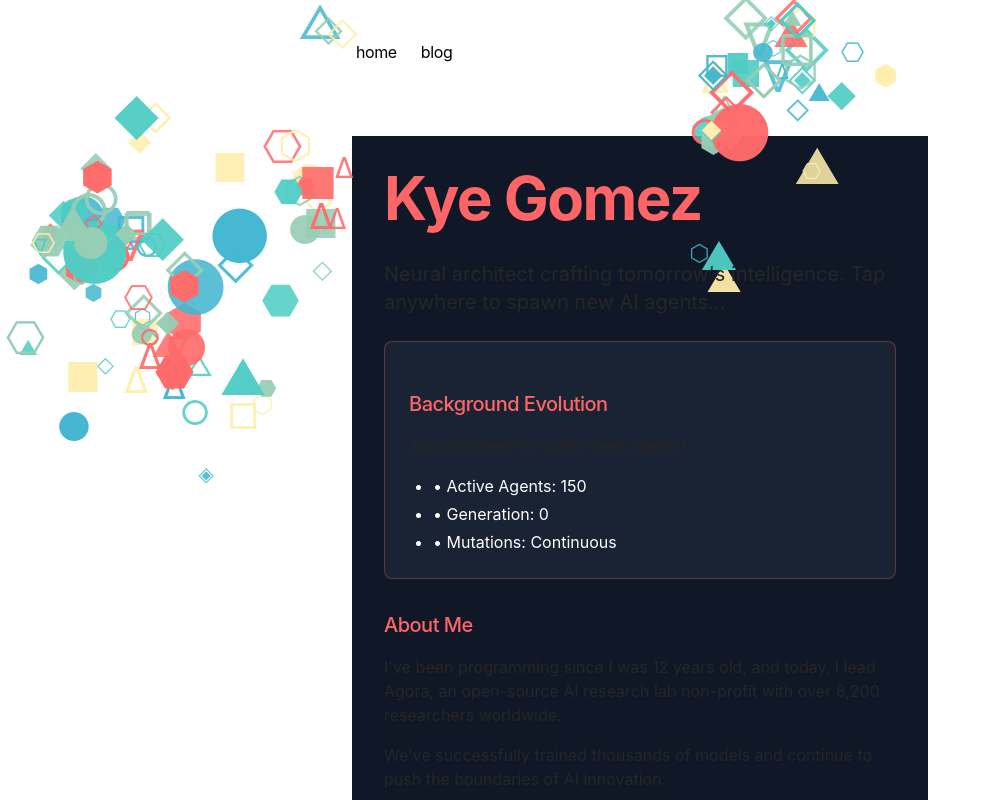
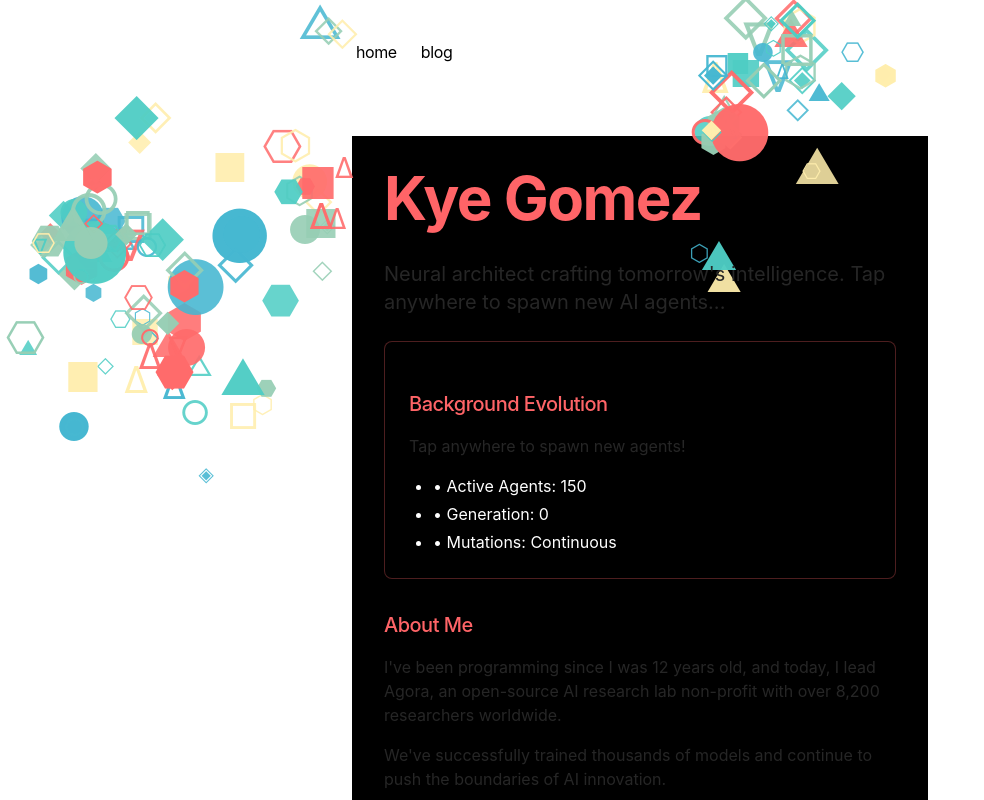
Before and after one commit to kyegomez/kyegomez-com, a Next.js app: page / in a window 1280 px wide. Shown: the top 800 px of the page, without its empty margins (0-984 px from the left). Built offline with nearby package versions, Linux system fonts and the light colour scheme.

Commit message:
Update page.tsx

```diff
--- a/app/page.tsx
+++ b/app/page.tsx
@@ -139,7 +139,7 @@
   }, [createOrganism, containerSize]);
 
   return (
-    <div className="min-h-screen bg-gray-900 text-white relative overflow-hidden">
+    <div className="min-h-screen bg-black text-white relative overflow-hidden">
       {/* Background Evolution Layer */}
       <div
         ref={containerRef}
@@ -180,7 +180,7 @@
               Neural architect crafting tomorrow's intelligence. Tap anywhere to spawn new AI agents...
             </p>
 
-            <div className="bg-gray-800/70 p-4 sm:p-6 rounded-lg border border-red-400/30 mb-6 sm:mb-8">
+            <div className="bg-black/50 p-4 sm:p-6 rounded-lg border border-red-400/30 mb-6 sm:mb-8">
               <h2 className="text-xl sm:text-2xl font-semibold text-red-400 mb-3">Background Evolution</h2>
               <p className="text-sm sm:text-base">Tap anywhere to spawn new agents!</p>
               <ul className="list-none space-y-1 mt-3 text-sm sm:text-base">
```
